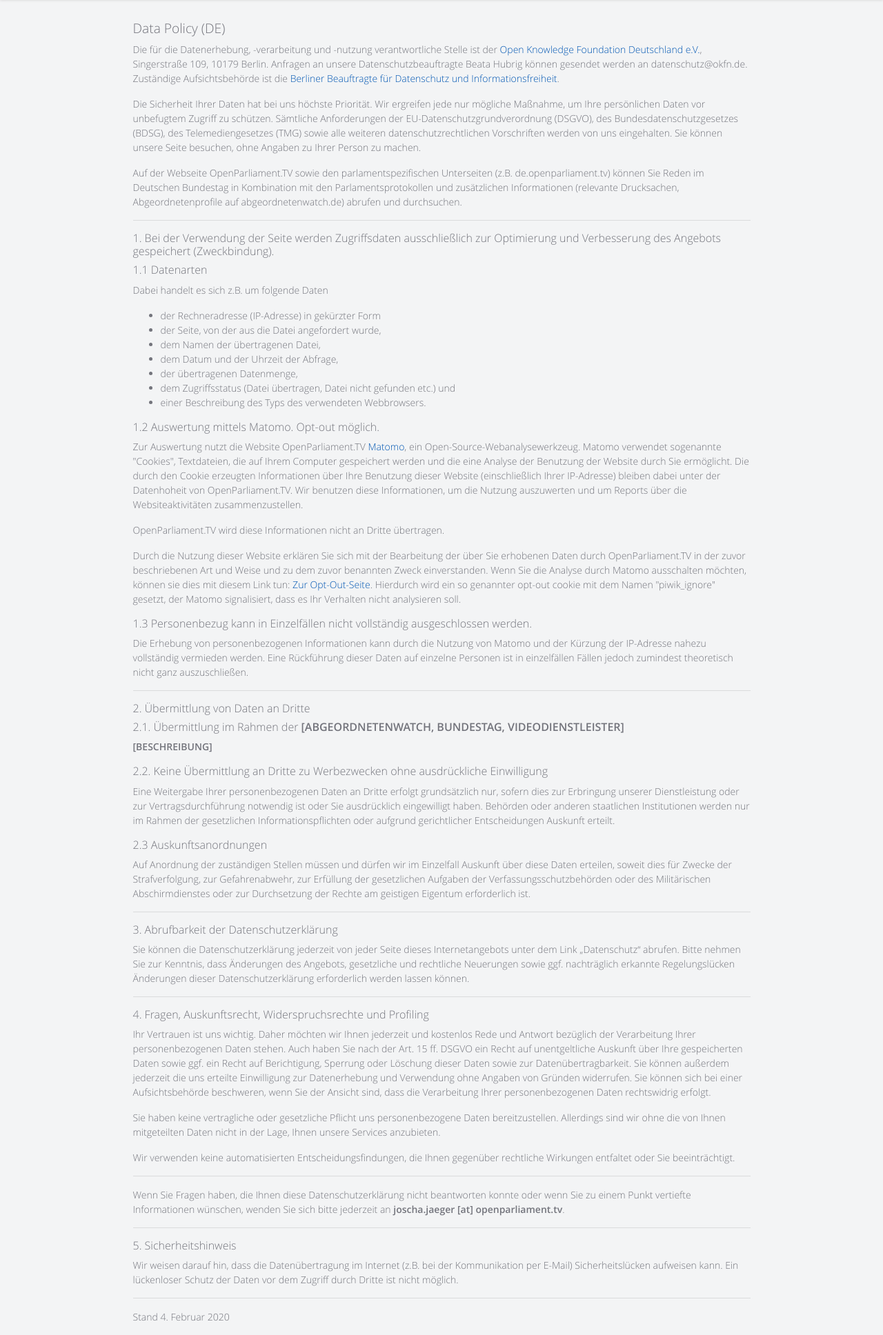
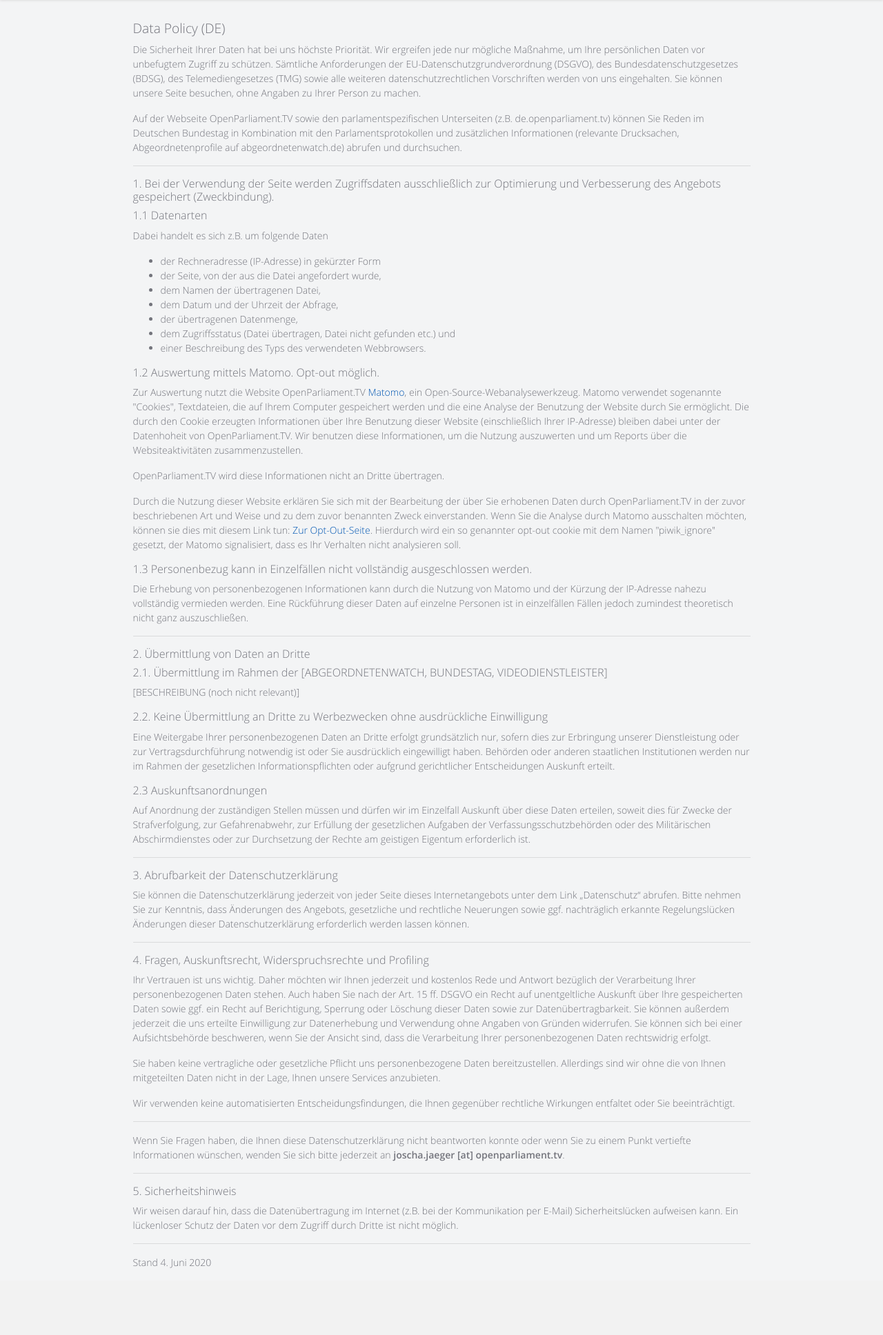
Before and after one commit to OpenParliamentTV/OpenParliamentTV-Website, a PHP site: page /datapolicy in a window 1280 px wide. Shown: the part 50-1986 px from the top of the page at 69% size. After the commit the page ends 1889 px from the top, so only its background shows below. Run offline with PHP 8.4, Linux system fonts and the light colour scheme; some libraries are stand-ins or nearby versions.

Commit message:
upgrade data policy

```diff
--- a/templates/content.datapolicy.php
+++ b/templates/content.datapolicy.php
@@ -36,8 +36,6 @@
 		<div class="row m-0" style="position: relative; z-index: 1">
 			<div class="col-lg-10 mx-auto">
 				<h2><?php echo L::dataPolicy; ?> (DE)</h2>
-				<p>
-				Die für die Datenerhebung, -verarbeitung und -nutzung verantwortliche Stelle ist der&nbsp;<a href="https://okfn.de">Open Knowledge Foundation Deutschland e.V.</a>, Singerstraße 109, 10179 Berlin. Anfragen an unsere Datenschutzbeauftragte Beata Hubrig können gesendet werden an datenschutz@okfn.de. Zuständige Aufsichtsbehörde ist die <a href="https://www.datenschutz-berlin.de/ueber-uns/kontakt/">Berliner Beauftragte für Datenschutz und Informationsfreiheit</a>.</p>
 				<p>Die Sicherheit Ihrer Daten hat bei uns höchste Priorität. Wir ergreifen jede nur mögliche Maßnahme, um Ihre persönlichen Daten vor unbefugtem Zugriff zu schützen. Sämtliche Anforderungen der EU-Datenschutzgrundverordnung (DSGVO), des Bundesdatenschutzgesetzes (BDSG), des Telemediengesetzes (TMG) sowie alle weiteren datenschutzrechtlichen Vorschriften werden von uns eingehalten. Sie können unsere Seite besuchen, ohne Angaben zu Ihrer Person zu machen.</p>
 				<p>Auf der Webseite OpenParliament.TV sowie den parlamentspezifischen Unterseiten (z.B. de.openparliament.tv) können Sie Reden im Deutschen Bundestag in Kombination mit den Parlamentsprotokollen und zusätzlichen Informationen (relevante Drucksachen, Abgeordnetenprofile auf abgeordnetenwatch.de) abrufen und durchsuchen.</p>
 				<hr>
@@ -61,8 +59,8 @@
 				<p>Die Erhebung von personenbezogenen Informationen kann durch die Nutzung von Matomo und der Kürzung der IP-Adresse nahezu vollständig vermieden werden. Eine Rückführung dieser Daten auf einzelne Personen ist in einzelfällen Fällen jedoch zumindest theoretisch nicht ganz auszuschließen.</p>
 				<hr>
 				<h3>2. Übermittlung von Daten an Dritte</h3>
-				<h4>2.1. Übermittlung im Rahmen der <b>[ABGEORDNETENWATCH, BUNDESTAG, VIDEODIENSTLEISTER]</b></h4>
-				<p><b>[BESCHREIBUNG]</b></p>
+				<h4>2.1. Übermittlung im Rahmen der [ABGEORDNETENWATCH, BUNDESTAG, VIDEODIENSTLEISTER]</h4>
+				<p>[BESCHREIBUNG (noch nicht relevant)]</p>
 				<h4>2.2. Keine Übermittlung an Dritte zu Werbezwecken ohne ausdrückliche Einwilligung</h4>
 				<p>Eine Weitergabe Ihrer personenbezogenen Daten an Dritte erfolgt grundsätzlich nur, sofern dies zur Erbringung unserer Dienstleistung oder zur Vertragsdurchführung notwendig ist oder Sie ausdrücklich eingewilligt haben. Behörden oder anderen staatlichen Institutionen werden nur im Rahmen der gesetzlichen Informationspflichten oder aufgrund gerichtlicher Entscheidungen Auskunft erteilt.</p>
 				<h4>2.3 Auskunftsanordnungen</h4>
@@ -81,7 +79,7 @@
 				<h3>5. Sicherheitshinweis</h3>
 				<p>Wir weisen darauf hin, dass die Datenübertragung im Internet (z.B. bei der Kommunikation per E-Mail) Sicherheitslücken aufweisen kann. Ein lückenloser Schutz der Daten vor dem Zugriff durch Dritte ist nicht möglich.</p>
 				<hr>
-				<p>Stand 4. Februar 2020</p>
+				<p>Stand 4. Juni 2020</p>
 			</div>
 		</div>
 	</main>
```
